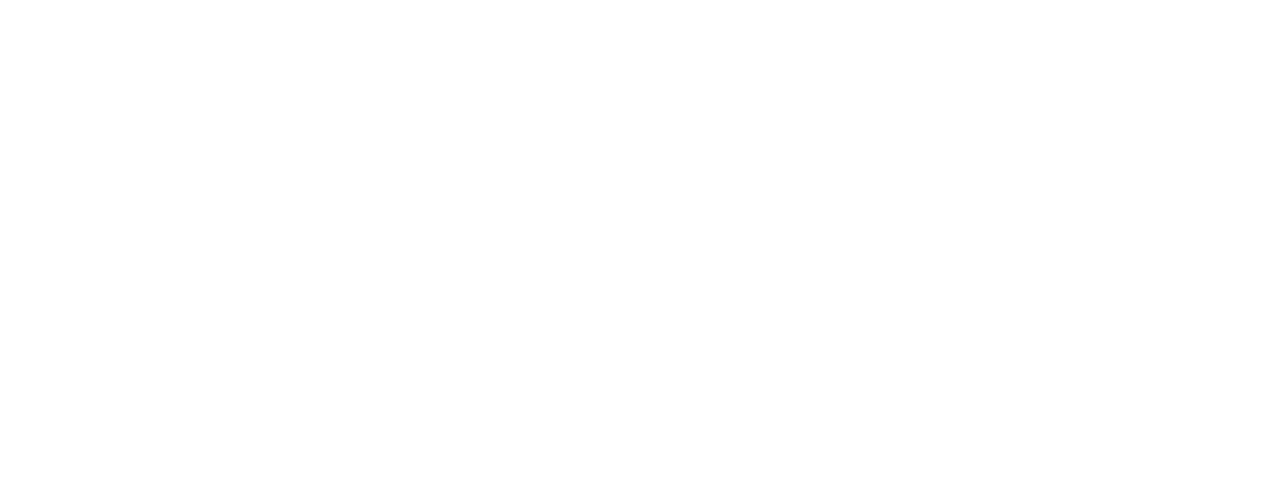
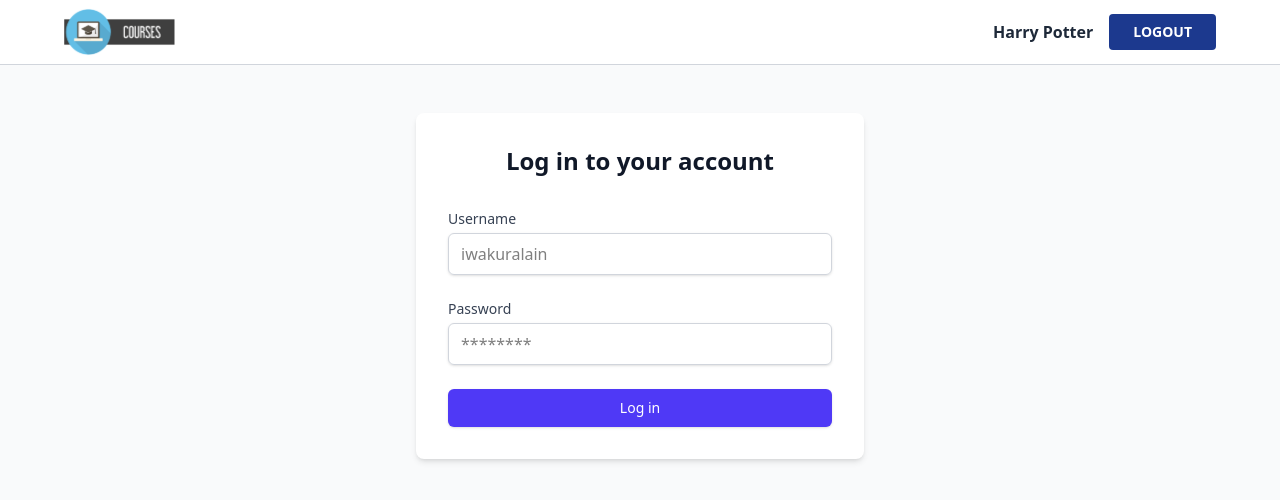
Before and after one commit to cerealexperiments/courses, a React (Vite) app: page /login in a window 1280 px wide. Before the commit this address had no page. Shown: the top 500 px of the page. Built offline with nearby package versions, Linux system fonts and the light colour scheme.

Commit message:
feat: implement auth

```diff
--- a/package.json
+++ b/package.json
@@ -14,6 +14,7 @@
     "lucide-react": "^0.486.0",
     "react": "^19.0.0",
     "react-dom": "^19.0.0",
+    "react-hook-form": "^7.55.0",
     "react-router": "^7.5.0",
     "tailwindcss": "^4.0.17"
   },
--- a/src/App.tsx
+++ b/src/App.tsx
@@ -1,12 +1,17 @@
 import { Routes, Route } from "react-router";
 import MainLayout from "./components/MainLayout";
 import HomePage from "./pages/Home";
+import LoginPage from "./pages/Login";
+import ProtectedRoute from "./components/ProtectedRoute";
 
 function App() {
   return (
     <Routes>
       <Route element={<MainLayout />}>
-        <Route path="/" element={<HomePage />} />
+        <Route path="/login" element={<LoginPage />} />
+        <Route element={<ProtectedRoute />}>
+          <Route path="/" element={<HomePage />} />
+        </Route>
       </Route>
     </Routes>
   );
--- /dev/null
+++ b/src/components/ProtectedRoute.tsx
@@ -0,0 +1,13 @@
+import { Navigate, Outlet } from "react-router";
+
+const ProtectedRoute = () => {
+  const token = localStorage.getItem("token");
+
+  if (!token) {
+    return <Navigate to="/login" replace />;
+  }
+
+  return <Outlet />;
+};
+
+export default ProtectedRoute;
--- /dev/null
+++ b/src/pages/Login.tsx
@@ -0,0 +1,157 @@
+import { useEffect, useState } from "react";
+import { useNavigate } from "react-router";
+import { useForm } from "react-hook-form";
+
+const loginUser = async (username: string, password: string) => {
+  try {
+    const response = await fetch("https://dummyjson.com/auth/login", {
+      method: "POST",
+      headers: { "Content-Type": "application/json" },
+      body: JSON.stringify({
+        username,
+        password,
+      }),
+    });
+
+    const data = await response.json();
+
+    if (!response.ok) {
+      throw new Error(data.message || "Authentication failed");
+    }
+
+    return data;
+  } catch (error) {
+    console.error("Login error:", error);
+    throw error;
+  }
+};
+
+type FormValues = {
+  username: string;
+  password: string;
+};
+
+const LoginPage = () => {
+  const {
+    register,
+    handleSubmit,
+    formState: { errors },
+  } = useForm<FormValues>();
+  const navigate = useNavigate();
+  const [isLoading, setIsLoading] = useState(false);
+  const [loginError, setLoginError] = useState("");
+
+  useEffect(() => {
+    const token = localStorage.getItem("token");
+    if (token) {
+      navigate("/");
+    }
+  }, [navigate]);
+
+  const onSubmit = async (data: FormValues) => {
+    setLoginError("");
+    setIsLoading(true);
+
+    try {
+      const response = await loginUser(data.username, data.password);
+      localStorage.setItem("token", response.token);
+      navigate("/courses");
+    } catch (error) {
+      setLoginError(
+        error instanceof Error
+          ? error.message
+          : "Login failed. Please try again.",
+      );
+    } finally {
+      setIsLoading(false);
+    }
+  };
+
+  return (
+    <div className="flex flex-1 items-center justify-center bg-gray-50">
+      <div className="w-full max-w-md p-8 space-y-8 bg-white rounded-lg shadow-md">
+        <div>
+          <h1 className="text-2xl font-bold text-center text-gray-900">
+            Log in to your account
+          </h1>
+        </div>
+
+        {loginError && (
+          <div
+            className="bg-red-100 border border-red-400 text-red-700 px-4 py-3 rounded relative"
+            role="alert"
+          >
+            <span className="block sm:inline">{loginError}</span>
+          </div>
+        )}
+
+        <form className="mt-8 space-y-6" onSubmit={handleSubmit(onSubmit)}>
+          <div>
+            <label
+              htmlFor="username"
+              className="block text-sm font-medium text-gray-700"
+            >
+              Username
+            </label>
+            <input
+              placeholder="iwakuralain"
+              id="username"
+              {...register("username", {
+                required: "Username is required",
+              })}
+              className={`mt-1 block w-full px-3 py-2 border ${
+                errors.username ? "border-red-500" : "border-gray-300"
+              } rounded-md shadow-sm focus:outline-none focus:ring-indigo-500 focus:border-indigo-500`}
+            />
+            {errors.username && (
+              <p className="mt-1 text-sm text-red-600">
+                {errors.username.message}
+              </p>
+            )}
+          </div>
+
+          <div>
+            <label
+              htmlFor="password"
+              className="block text-sm font-medium text-gray-700"
+            >
+              Password
+            </label>
+            <input
+              placeholder="********"
+              id="password"
+              type="password"
+              {...register("password", {
+                required: "Password is required",
+                minLength: {
+                  value: 6,
+                  message: "Password must be at least 6 characters",
+                },
+              })}
+              className={`mt-1 block w-full px-3 py-2 border ${
+                errors.password ? "border-red-500" : "border-gray-300"
+              } rounded-md shadow-sm focus:outline-none focus:ring-indigo-500 focus:border-indigo-500`}
+            />
+            {errors.password && (
+              <p className="mt-1 text-sm text-red-600">
+                {errors.password.message}
+              </p>
+            )}
+          </div>
+
+          <div>
+            <button
+              type="submit"
+              disabled={isLoading}
+              className="w-full flex justify-center py-2 px-4 border border-transparent rounded-md shadow-sm text-sm font-medium text-white bg-indigo-600 hover:bg-indigo-700 focus:outline-none focus:ring-2 focus:ring-offset-2 focus:ring-indigo-500 disabled:bg-indigo-400"
+            >
+              {isLoading ? "Logging in..." : "Log in"}
+            </button>
+          </div>
+        </form>
+      </div>
+    </div>
+  );
+};
+
+export default LoginPage;
```
Also changed, not shown: 1 other file (tests, documents, lock files or other folders).
